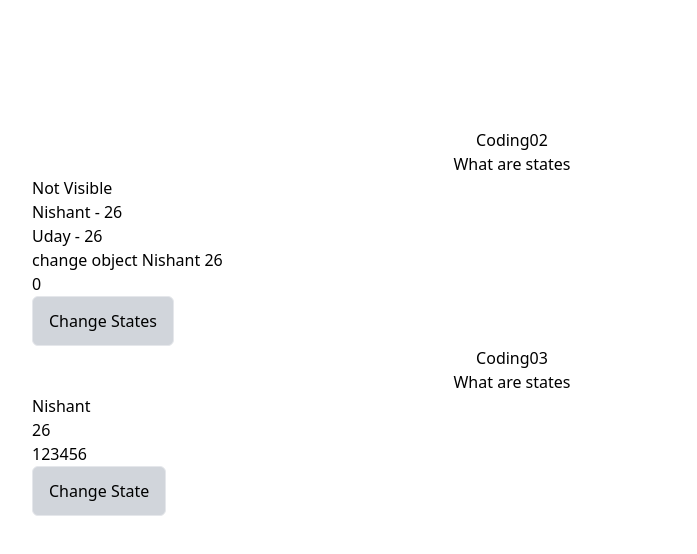
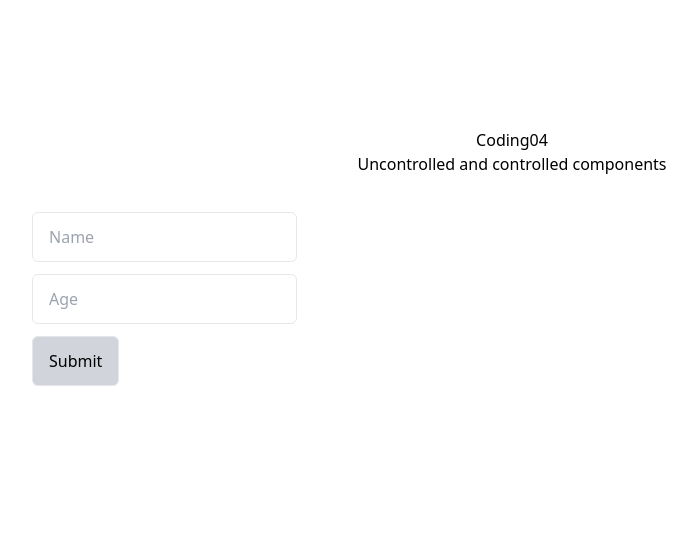
Before and after one commit to thethmuenaing/react-interview-questions, a React (Create React App) app: page / in a window 1280 px wide. Shown: the top 554 px of the page, without its empty margins (128-825 px from the left). Built offline with nearby package versions, Linux system fonts and the light colour scheme.

Commit message:
uncontrolled component

```diff
--- a/src/App.js
+++ b/src/App.js
@@ -1,11 +1,9 @@
-import Coding02 from "./comments/Coding02";
-import Coding03 from "./comments/Coding03";
+import Coding04 from "./comments/Coding04";
 
 function App() {
 	return (
 		<div className="w-[75%] mx-auto mt-32">
-			<Coding02 />
-			<Coding03 />
+			<Coding04 />
 		</div>
 	);
 }
--- /dev/null
+++ b/src/comments/Coding04.js
@@ -0,0 +1,42 @@
+import React from "react";
+
+const Coding04 = () => {
+	let name = React.createRef();
+	let age = React.createRef();
+
+	const submit = () => {
+		console.log("name ", name.current.value);
+		console.log("age ", age.current.value);
+	};
+
+	return (
+		<div>
+			<div className="text-center">
+				<h1>Coding04</h1>
+				<h1>Uncontrolled and controlled components</h1>
+			</div>
+			<div className="space-y-3 mt-9">
+				<input
+					placeholder="Name"
+					className="px-4 py-3 border rounded-md focus:outline-none"
+					ref={name}
+				/>
+				<br />
+				<input
+					placeholder="Age"
+					className="px-4 py-3 border rounded-md focus:outline-none"
+					ref={age}
+				/>
+				<br />
+				<button
+					onClick={submit}
+					className="px-4 py-3 border rounded-md bg-gray-300"
+				>
+					Submit
+				</button>
+			</div>
+		</div>
+	);
+};
+
+export default Coding04;
```
